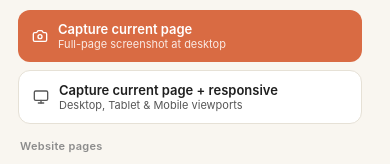
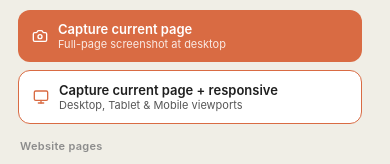
Before and after one commit to zakisheriff/WebForge, a React (Vite) app: page / in a window 390 px wide. Shown: the part 189-353 px from the top of the page. Built offline with nearby package versions, Linux system fonts and the light colour scheme; no server answers.

Commit message:
feat: bg #f0eee6 everywhere, orange stroke on responsive button, coffee link hover effect

```diff
--- a/src/index.css
+++ b/src/index.css
@@ -1,9 +1,9 @@
 /* Claude-inspired Premium Design System */
 :root {
   /* Warm cream/beige light theme */
-  --bg-app: #f9f6f0;
+  --bg-app: #f0eee6;
   --bg-card: #ffffff;
-  --bg-hover: #f3efe6;
+  --bg-hover: #e8e4db;
   --text-primary: #1f1f1f;
   --text-secondary: #575757;
   --text-muted: #8c8c8c;
--- a/src/popup/PopupView.tsx
+++ b/src/popup/PopupView.tsx
@@ -33,6 +33,38 @@ function HoverButton({
     >
       {children}
     </button>
+  );
+}
+
+// Hover-aware coffee link
+function CoffeeLink() {
+  const [hovered, setHovered] = useState(false);
+  return (
+    <a
+      href="https://buymeacoffee.com/theoneatom"
+      target="_blank"
+      rel="noreferrer"
+      onMouseEnter={() => setHovered(true)}
+      onMouseLeave={() => setHovered(false)}
+      style={{
+        display: "flex",
+        alignItems: "center",
+        justifyContent: "center",
+        gap: "6px",
+        padding: "10px 12px",
+        borderRadius: "12px",
+        background: hovered ? "rgba(217,107,67,0.22)" : "rgba(217, 107, 67, 0.12)",
+        color: "var(--accent-color)",
+        textDecoration: "none",
+        fontSize: "12px",
+        fontWeight: 600,
+        fontFamily: "var(--font-sans)",
+        transition: "background 0.15s",
+      }}
+    >
+      <Coffee size={14} />
+      Buy Me a Coffee
+    </a>
   );
 }
 
@@ -145,6 +177,18 @@ export default function PopupView() {
   const secondaryBtnHover: React.CSSProperties = {
     background: "#ede8e3",
     borderColor: "#c8bfb5",
+  };
+
+  // Responsive variant — orange stroke
+  const responsiveBtn: React.CSSProperties = {
+    ...baseBtn,
+    border: "1.5px solid var(--accent-color)",
+    background: "var(--bg-card)",
+    color: "var(--text-primary)",
+  };
+  const responsiveBtnHover: React.CSSProperties = {
+    background: "rgba(217,107,67,0.06)",
+    borderColor: "var(--accent-color)",
   };
 
   const sectionLabel: React.CSSProperties = {
@@ -287,8 +331,8 @@ export default function PopupView() {
               </div>
             </HoverButton>
 
-            <HoverButton style={secondaryBtn} hoverStyle={secondaryBtnHover} onClick={() => openDashboard("responsive")}>
-              <Monitor size={16} style={{ flexShrink: 0, color: "var(--text-secondary)" }} />
+            <HoverButton style={responsiveBtn} hoverStyle={responsiveBtnHover} onClick={() => openDashboard("responsive")}>
+              <Monitor size={16} style={{ flexShrink: 0, color: "var(--accent-color)" }} />
               <div>
                 <div style={{ fontWeight: 600, fontSize: "13px" }}>Capture current page + responsive</div>
                 <div style={{ fontSize: "11px", color: "var(--text-secondary)" }}>
@@ -491,28 +535,7 @@ export default function PopupView() {
           </div>
 
           {/* Buy Me a Coffee */}
-          <a
-            href="https://buymeacoffee.com/theoneatom"
-            target="_blank"
-            rel="noreferrer"
-            style={{
-              display: "flex",
-              alignItems: "center",
-              justifyContent: "center",
-              gap: "6px",
-              padding: "10px 12px",
-              borderRadius: "12px",
-              background: "rgba(217, 107, 67, 0.12)",
-              color: "var(--accent-color)",
-              textDecoration: "none",
-              fontSize: "12px",
-              fontWeight: 600,
-              fontFamily: "var(--font-sans)",
-            }}
-          >
-            <Coffee size={14} />
-            Buy Me a Coffee
-          </a>
+          <CoffeeLink />
         </>
       )}
     </div>
```
